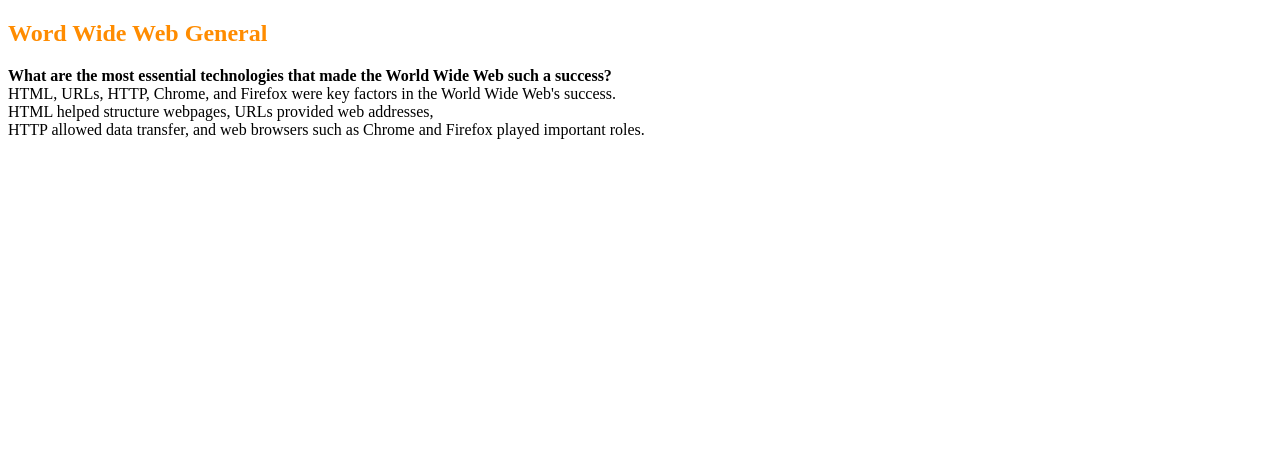
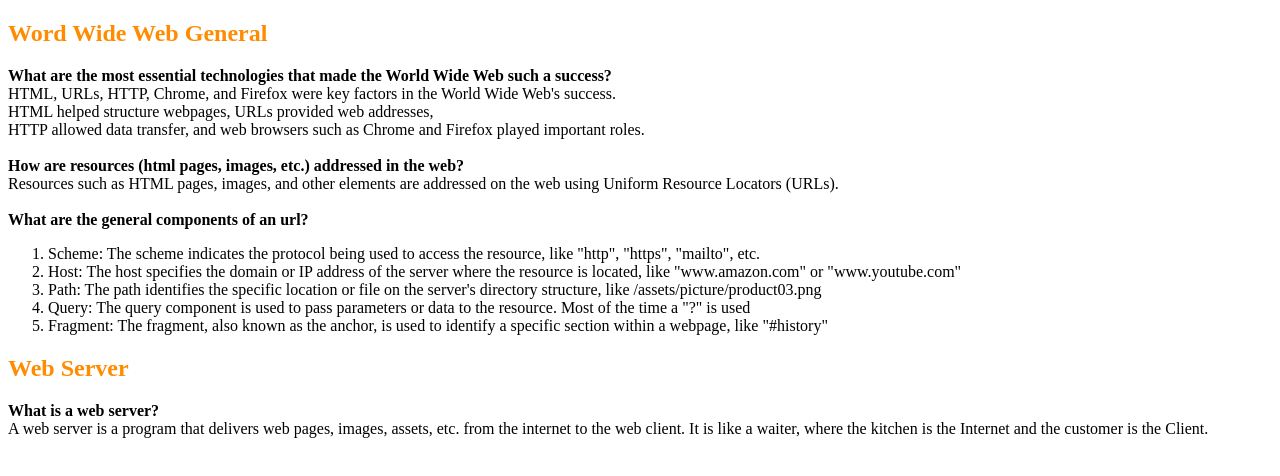
Before and after one commit to 2324-2bhif-wmc-assignments/00-cheat-sheet-abdullrahmanesmael07, a plain HTML site: page index.html in a window 1280 px wide. Drawn offline with Linux system fonts and the light colour scheme.

Commit message:
finished the WWW segment and started the Web Server segment

```diff
--- a/index.html
+++ b/index.html
@@ -3,16 +3,53 @@
 <head>
     <meta charset="UTF-8">
     <title>Cheat-Sheet</title>
-    <link rel="stylesheet" href="style.css">
 </head>
 <body>
     <article>
         <h1 style="color: darkorange">Word Wide Web General</h1>
-        <span style="font-weight: bold">What are the most essential technologies that made the World Wide Web such a success?</span> <br>
-        HTML, URLs, HTTP, Chrome, and Firefox were key factors in the World Wide Web's success. <br>
-        HTML helped structure webpages, URLs provided web addresses,<br>
-        HTTP allowed data transfer, and web browsers such as Chrome and Firefox played important roles.<br>
+        <span style="font-weight: bold">What are the most essential technologies that made the World Wide Web such a success?</span>
+        <br>
+        HTML, URLs, HTTP, Chrome, and Firefox were key factors in the
+        World Wide Web's success.
+        <br>
+        HTML helped structure webpages, URLs provided web addresses,
+        <br>
+        HTTP allowed data transfer, and web browsers such as Chrome and Firefox
+        played important roles.
+        <br> <br>
+
+        <span style=" font-weight: bold"> How are resources (html pages, images, etc.)  addressed in the web?</span>
+        <br>
+        Resources such as HTML pages, images, and other elements
+        are addressed on the web using Uniform Resource Locators (URLs).
+        <br>
+        <br>
+
+        <span style="font-weight: bold">What are the general components of an url?</span>
+        <br>
+        <ol>
+            <li>Scheme: The scheme indicates the protocol being used to access the resource, like "http", "https", "mailto", etc. </li>
+            <li>Host: The host specifies the domain or IP address of the server where the resource is located, like "www.amazon.com" or "www.youtube.com"</li>
+            <li>Path: The path identifies the specific location or file on the server's directory structure, like /assets/picture/product03.png</li>
+            <li>Query: The query component is used to pass parameters or data to the resource. Most of the time a "?" is used</li>
+            <li>Fragment: The fragment, also known as the anchor, is used to identify a specific section within a webpage, like "#history"</li>
+        </ol>
+    </article>
+
+    <article>
+        <h1 style="color: darkorange">Web Server</h1>
+        <span style="font-weight: bold">What is a web server?</span>
+        <br>
+        A web server is a program that delivers web pages, images, assets, etc. from the internet to the web client. It is like a waiter, where the kitchen is the Internet and the customer is the Client.
+        <br>
+        <br>
+
+
+
+
 
     </article>
+
+
 </body>
 </html>
```
